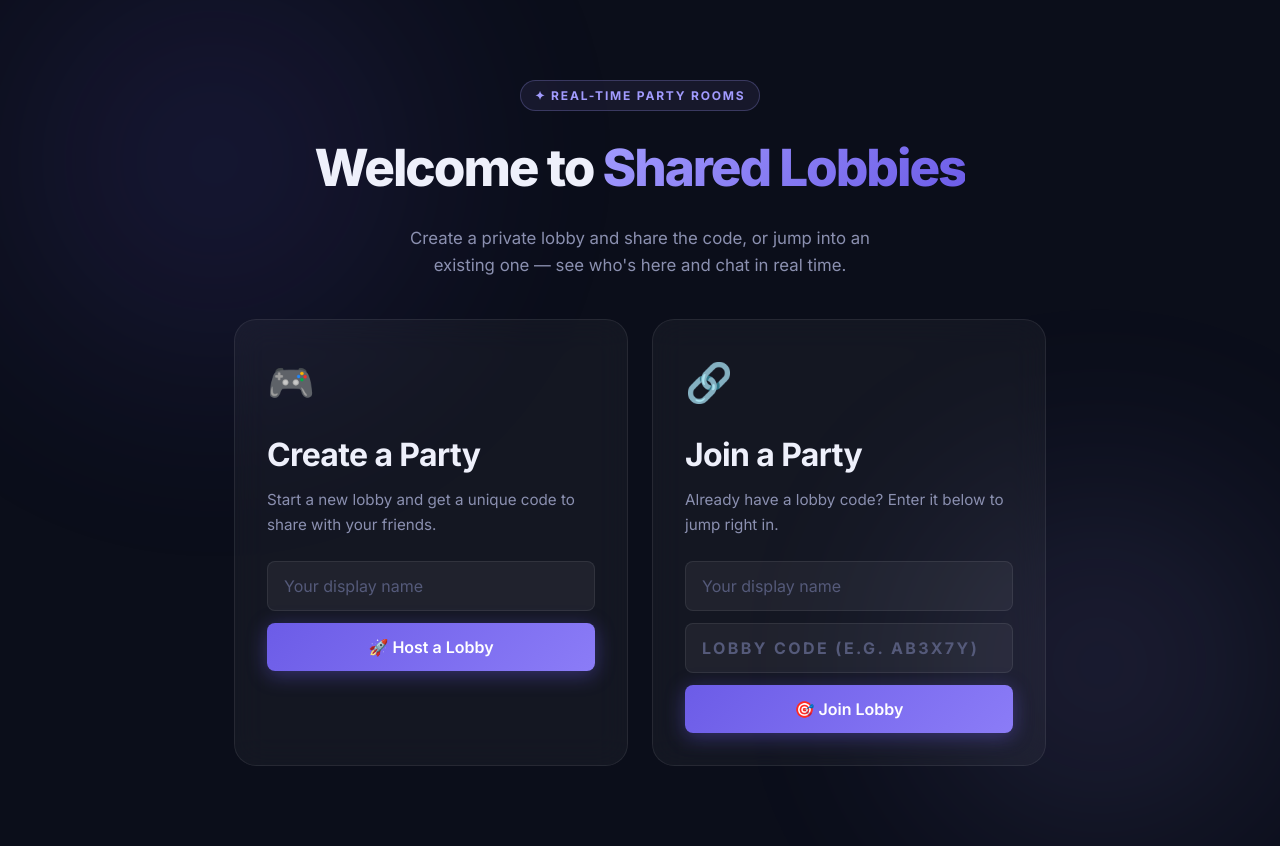
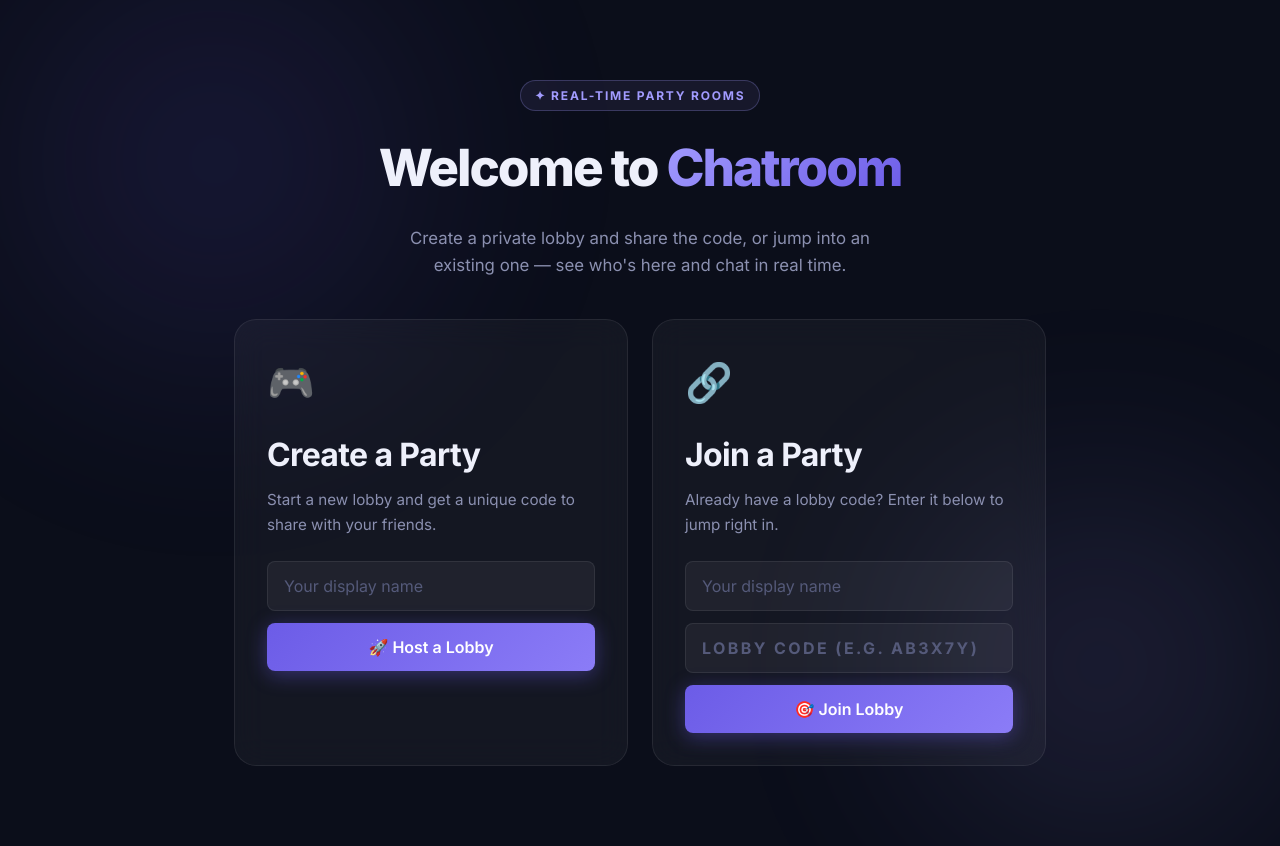
Before and after one commit to TheModd/chatroom, a website: page public/index.html in a window 1280 px wide. Drawn offline with nearby package versions, Linux system fonts and the light colour scheme.

Commit message:
Update index.html

```diff
--- a/public/index.html
+++ b/public/index.html
@@ -3,7 +3,7 @@
 <head>
   <meta charset="UTF-8" />
   <meta name="viewport" content="width=device-width, initial-scale=1.0" />
-  <title>Shared Lobbies</title>
+  <title>Chatroom</title>
   <meta name="description" content="Create or join a real-time party lobby and chat with friends instantly." />
   <link rel="stylesheet" href="style.css" />
 </head>
@@ -13,7 +13,7 @@
     <!-- Hero -->
     <section class="hero">
       <span class="hero-eyebrow">✦ Real-time Party Rooms</span>
-      <h1>Welcome to <span class="gradient-text">Shared Lobbies</span></h1>
+      <h1>Welcome to <span class="gradient-text">Chatroom</span></h1>
       <p>Create a private lobby and share the code, or jump into an existing one — see who's here and chat in real time.</p>
     </section>
 
```
